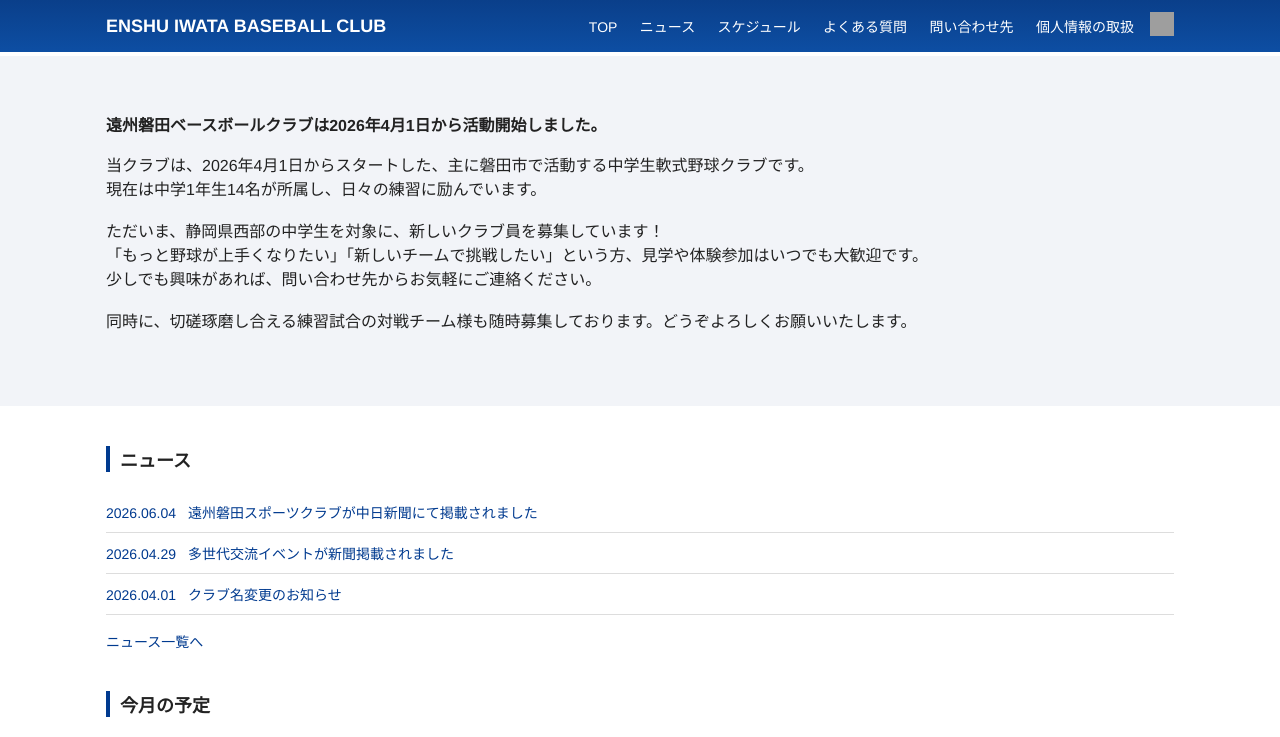
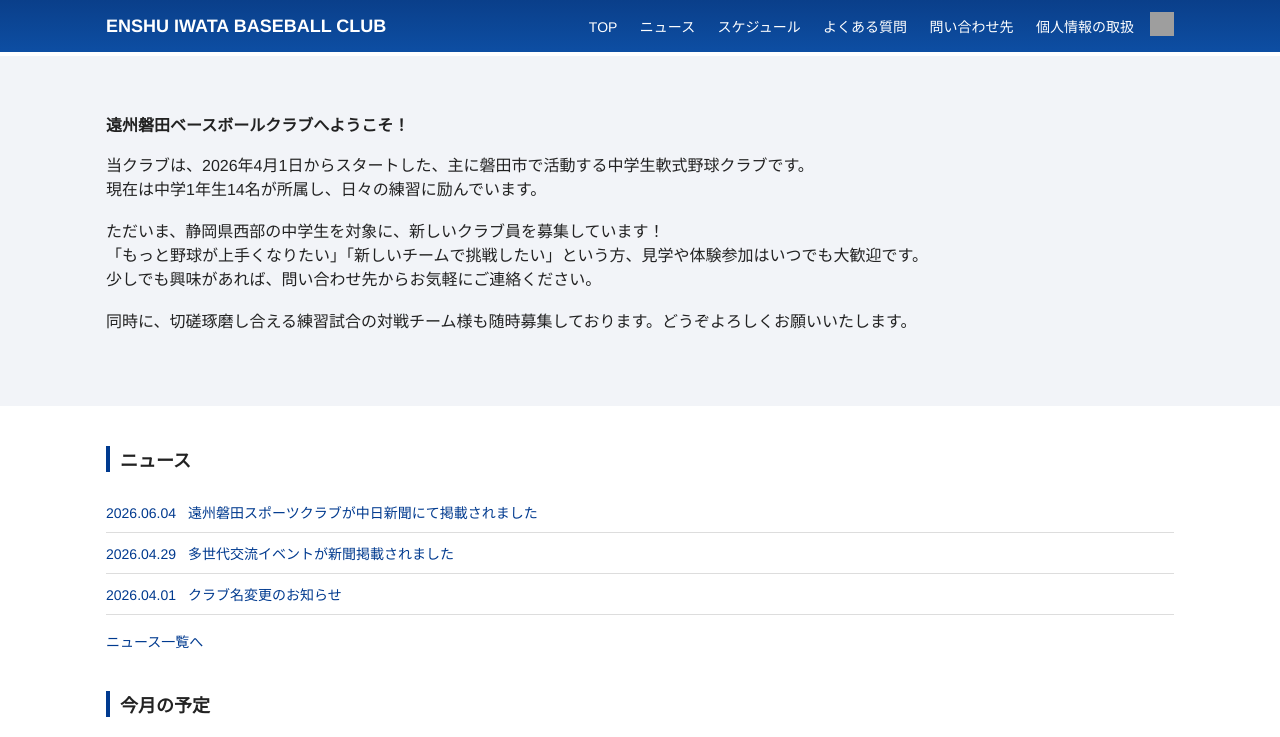
Before and after one commit to enshuiwatabbc/home, a Jekyll site: the page built from index.md, in a window 1280 px wide and 900 px high, cut to the strip 0-737 px from the top of the window. Built offline with Jekyll 4.4.1, drawn with Linux system fonts in a browser that asks for light colours; grey boxes are pictures that could not be loaded.

Commit message:
Update home.html

```diff
--- a/_layouts/home.html
+++ b/_layouts/home.html
@@ -5,7 +5,7 @@
 <section class="hero">
   <div class="hero-inner">
 
-    <p class="hero-lead"><strong>遠州磐田ベースボールクラブは2026年4月1日から活動開始しました。</strong></p>
+    <p class="hero-lead"><strong>遠州磐田ベースボールクラブへようこそ！</strong></p>
 
 <p>
   当クラブは、2026年4月1日からスタートした、主に磐田市で活動する中学生軟式野球クラブです。<BR>
```
